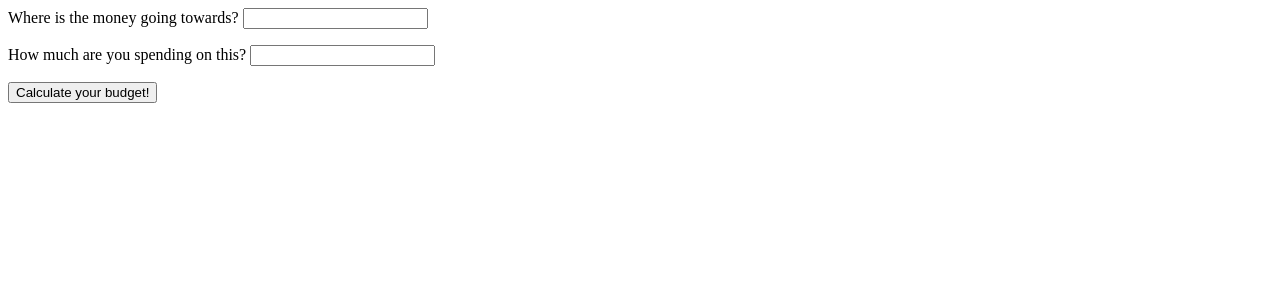
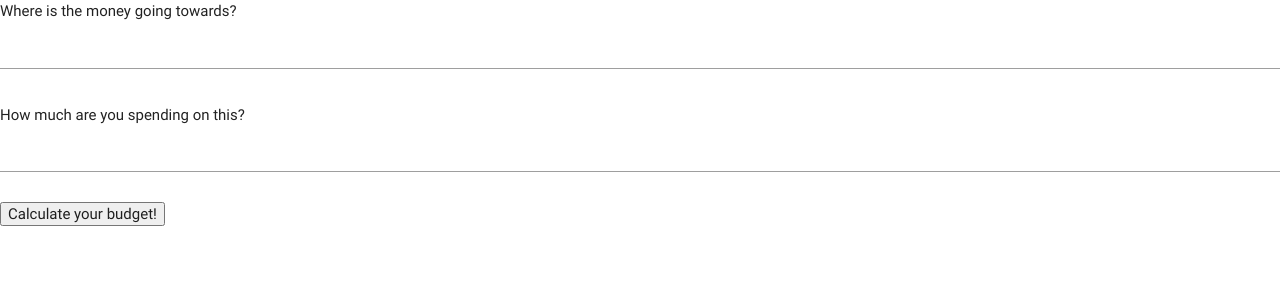
Before and after one commit to hsykwon/budgetme, a Python web app: template templates/mainPage.html in a window 1280 px wide. Shown: the top 300 px of the page. Run offline with Jinja, Linux system fonts and the light colour scheme; the template is opened without the code that fills it, so the values that code supplies are empty; some libraries are stand-ins or nearby versions.

Commit message:
Add html!!!!!

```diff
--- a/templates/mainPage.html
+++ b/templates/mainPage.html
@@ -1,5 +1,16 @@
 <html>
-
+<head>
+  <!--Import Google Icon Font-->
+  <link href="http://fonts.googleapis.com/icon?family=Material+Icons" rel="stylesheet">
+  <!--Import materialize.css-->
+  <link type="text/css" rel="stylesheet" href="css/materialize.min.css"  media="screen,projection"/>
+  <!--Let browser know website is optimized for mobile-->
+  <meta name="viewport" content="width=device-width, initial-scale=1.0"/>
+</head>
+<body>
+  <!--Import jQuery before materialize.js-->
+  <script type="text/javascript" src="https://code.jquery.com/jquery-2.1.1.min.js"></script>
+  <script type="text/javascript" src="js/materialize.min.js"></script>
   <form method="post" action="">
     <p>Where is the money going towards?
     <input name="budget_name" type="text"></input></p>
@@ -7,6 +18,6 @@
     <input name="budget_spent" type="number"></input></p>
 
     <input type="submit" value="Calculate your budget!"></input>
-
+</body>
   </form>
 </html>
```
